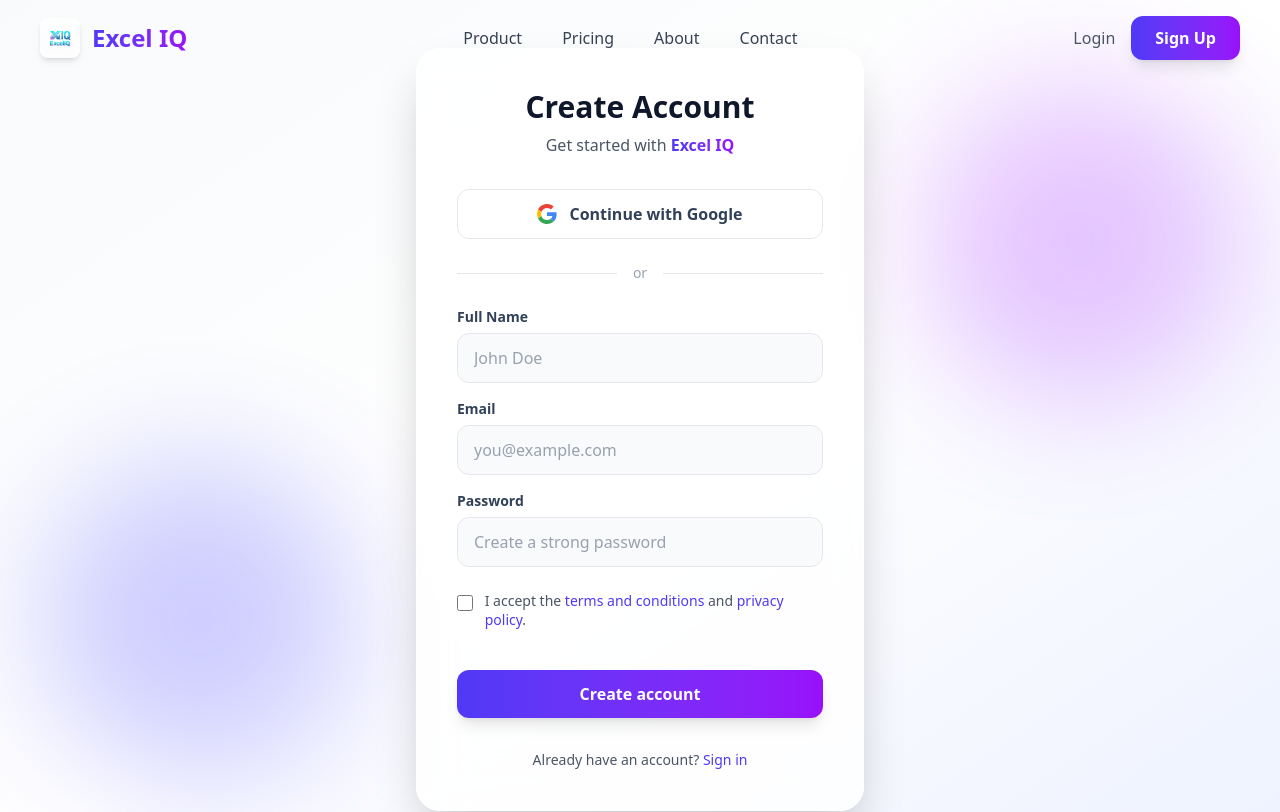
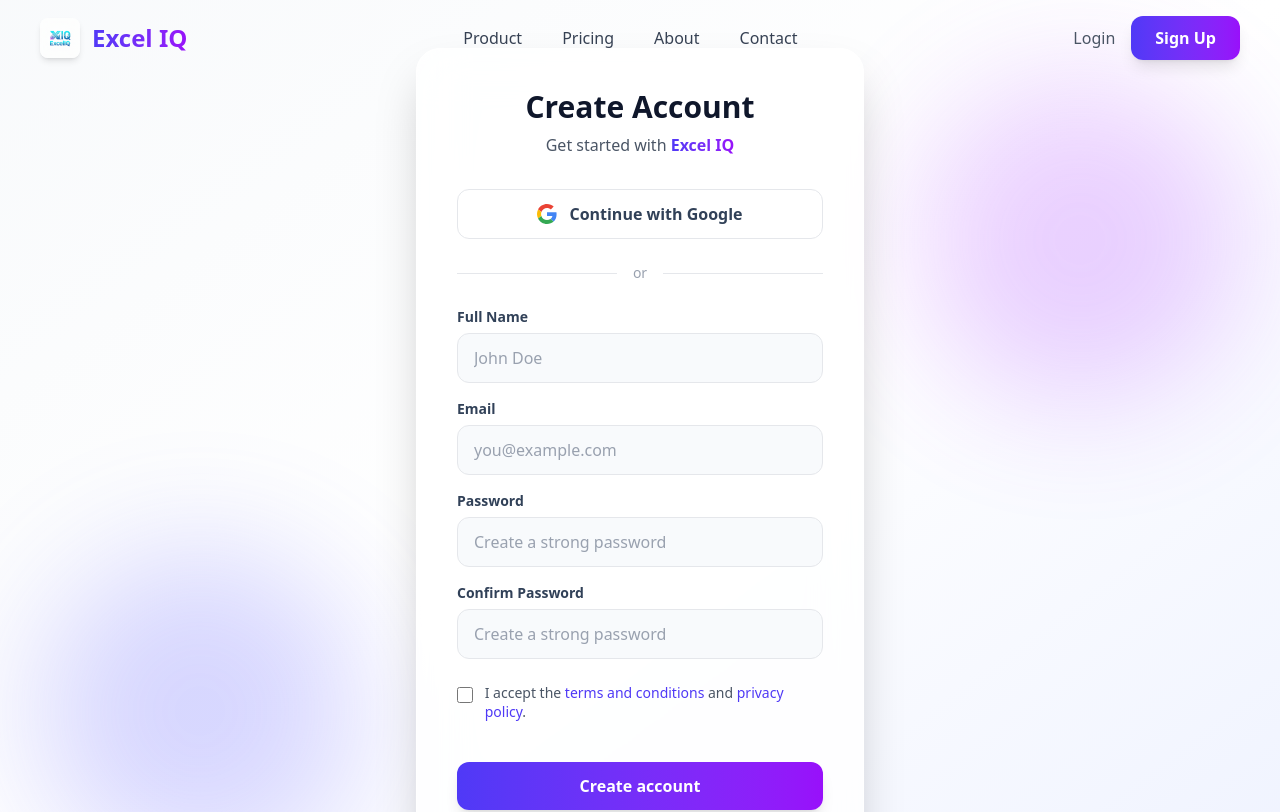
Before and after one commit to digipodium/ExcelIQ, a Next.js app in the folder frontend/: page /signup in a window 1280 px wide. Shown: the top 812 px of the page. Built offline with nearby package versions, Linux system fonts and the light colour scheme.

Commit message:
mongo db delete

```diff
--- a/frontend/src/app/signup/page.jsx
+++ b/frontend/src/app/signup/page.jsx
@@ -69,6 +69,16 @@ export default function Signup() {
               />
             </div>
           </div>
+          <div>
+            <label className="block text-sm font-semibold text-slate-700 mb-1.5"> Confirm Password</label>
+            <div className="relative">
+              <input
+                type="password"
+                placeholder="Create a strong password"
+                className="w-full px-4 py-3 bg-slate-50 border border-gray-200 rounded-xl text-slate-900 placeholder-gray-400 focus:outline-none focus:ring-2 focus:ring-indigo-500 focus:border-transparent transition-all duration-300 pr-10"
+              />
+            </div>
+          </div>
 
           {/* Checkbox */}
           <div className="flex items-start pt-2">
```
Also changed, not shown: 2 other files (tests, documents, lock files or other folders).
